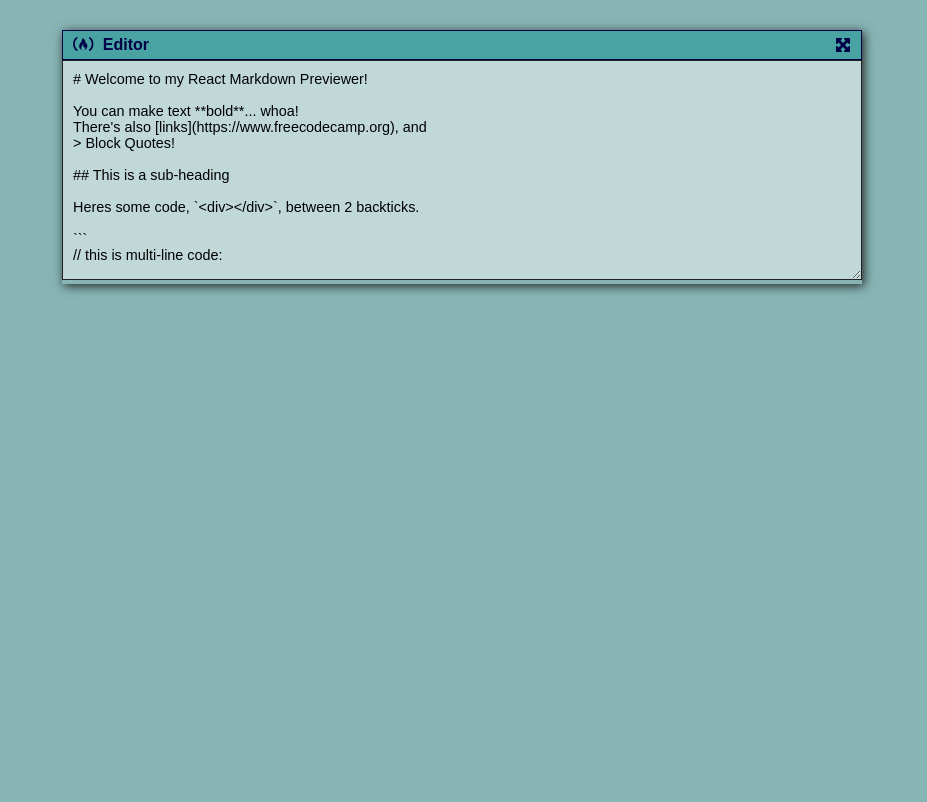
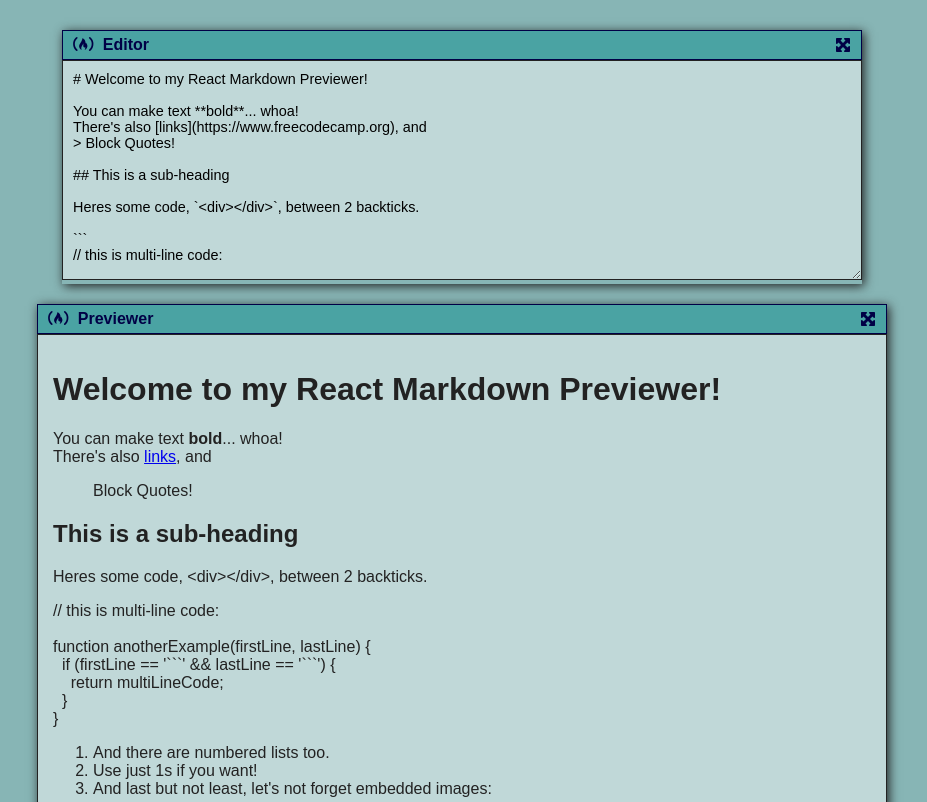
Before and after one commit to szlima/pre_visualizador_markdown, a React app: page / in a window 1280 px wide. Shown: the top 802 px of the page, without its empty margins (178-1105 px from the left). Built offline with nearby package versions, Linux system fonts and the light colour scheme.

Commit message:
Criando a área de visualização

```diff
--- a/public/index.html
+++ b/public/index.html
@@ -6,6 +6,7 @@
     <title>Pré visualizador markdown</title>
 
     <script src="https://kit.fontawesome.com/15ee9f35ec.js" crossorigin="anonymous"></script>
+    <script src="https://cdnjs.cloudflare.com/ajax/libs/marked/4.2.4/marked.min.js" integrity="sha512-nwWBb9WFoP7Q0hkeTjUPmHkkYLnmYgYnZ8PvQVVL2XJ9RLCGuLqKe86bhmZ3CJXGU8F777uuPkDQTkZ2qAuyvA==" crossorigin="anonymous" referrerpolicy="no-referrer"></script>
   </head>
   <body>
     <div id="root"></div>
--- a/src/estilo.css
+++ b/src/estilo.css
@@ -42,6 +42,10 @@
     width: 800px;
 }
 
+.janela:last-of-type{
+    width: 850px;
+}
+
 .topo{
     background-color: var(--verde-forte);
     border: 1px solid var(--azul-forte);
@@ -72,11 +76,14 @@
     align-items: center;
 }
 
-#editor{
+#editor, #preview{
     background-color: var(--verde-claro);
     border: 1px solid var(--preto);
 
     width: 100%;
+}
+
+#editor{
     height: 220px;
     padding: 10px;
     margin: 0;
@@ -85,3 +92,8 @@
     font-size: .9rem;
     resize: vertical;
 }
+
+#preview{
+    padding: 15px;
+    min-height: 220px;
+}
--- a/src/index.js
+++ b/src/index.js
@@ -19,6 +19,16 @@
                 </div>
                 <textarea id='editor' value={codigo} onChange={e => setCodigo(e.target.value)}></textarea>
             </div>
+
+            <div className='janela' id='janelaPreview'>
+                <div className='topo'>
+                    <span><i className="fa-brands fa-free-code-camp"></i> Previewer</span>
+                    <i className="fa-solid fa-maximize" id='botaoPreview'></i>
+                </div>
+                <div id='preview' dangerouslySetInnerHTML={{
+            __html: window.marked.parse(codigo, {breaks:true})}}></div>
+            </div>
+
       </React.Fragment>
     );
 }
```
